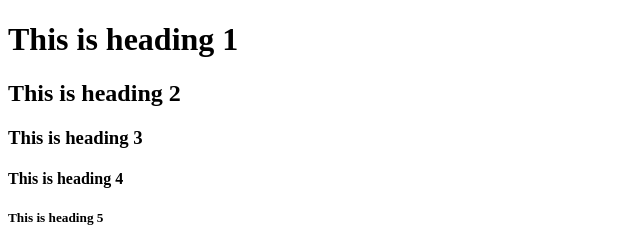
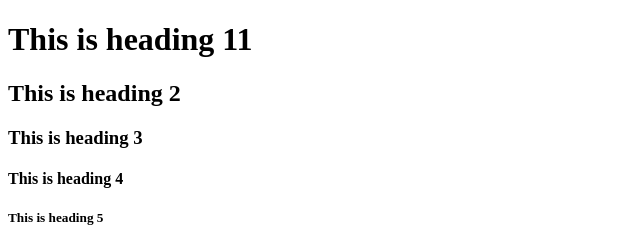
Before and after one commit to ullashvaghela/flaskblog.github.io, a plain HTML site: page index.html in a window 1280 px wide. Shown: the top 240 px of the page, 0-640 px from the left. Drawn offline with Linux system fonts and the light colour scheme.

Commit message:
Update index.html

```diff
--- a/index.html
+++ b/index.html
@@ -2,7 +2,7 @@
 <html>
 <body>
 
-<h1>This is heading 1</h1>
+<h1>This is heading 11</h1>
 <h2>This is heading 2</h2>
 <h3>This is heading 3</h3>
 <h4>This is heading 4</h4>
```
